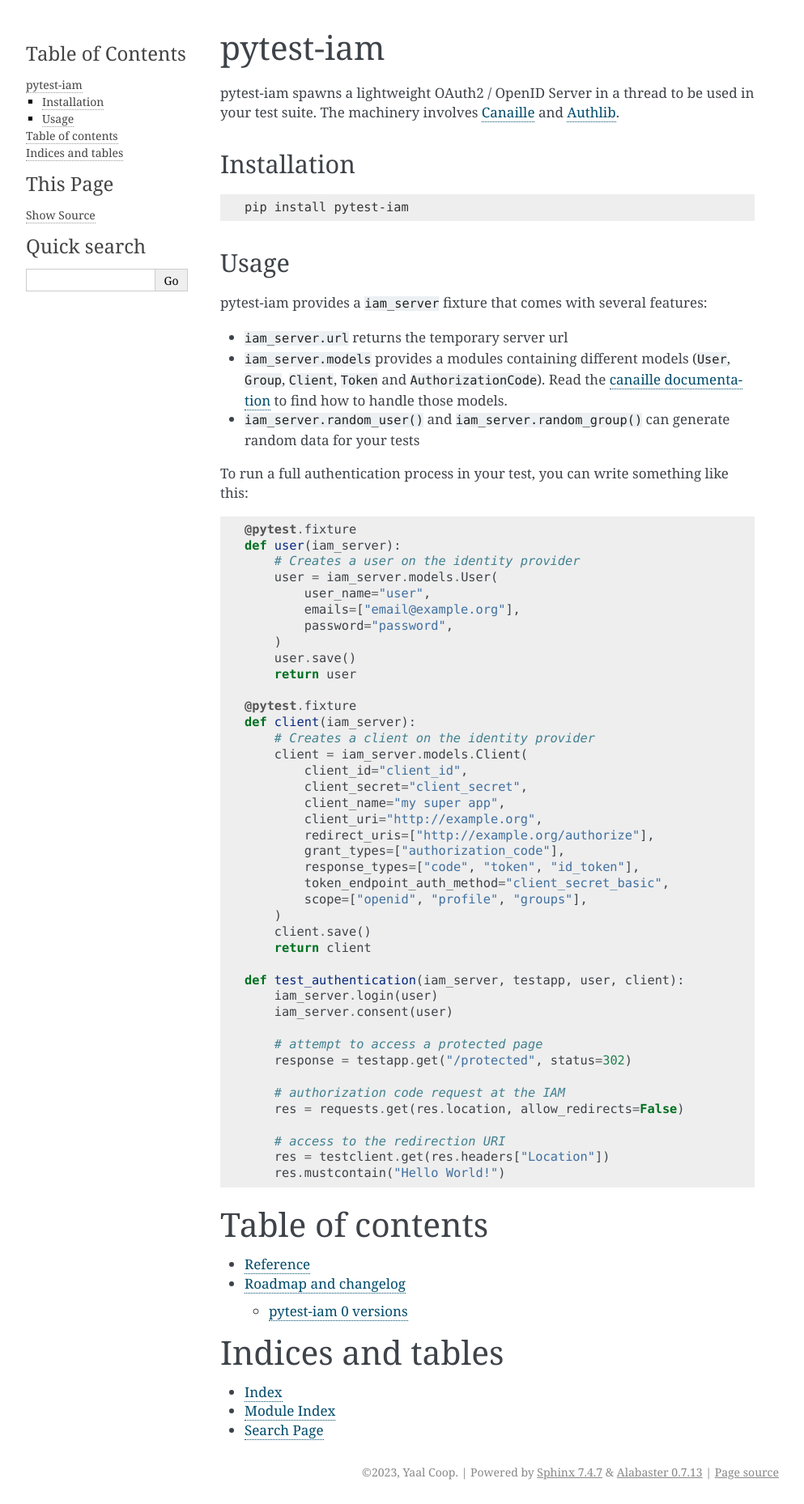
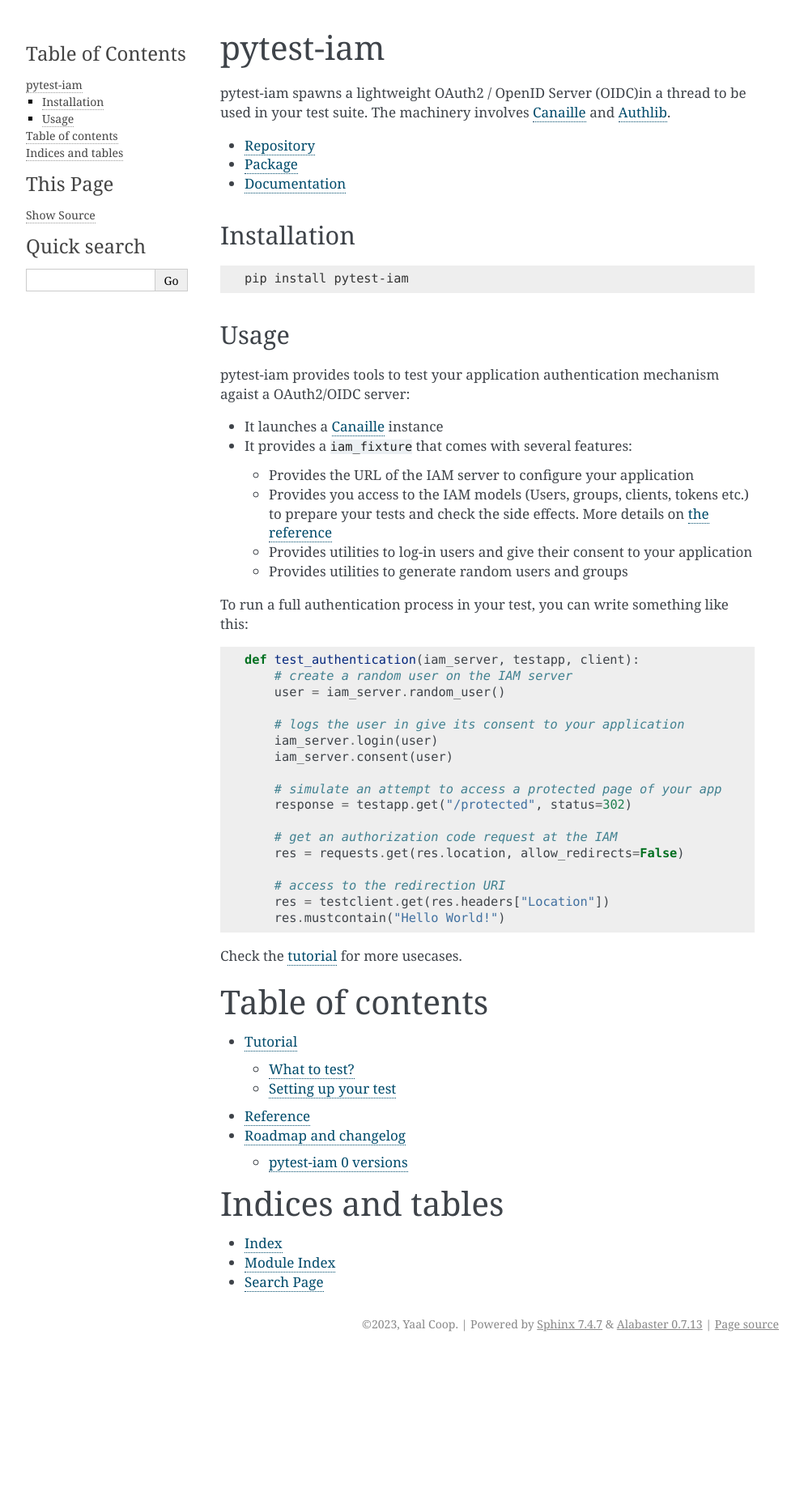
Before and after one commit to pytest-dev/pytest-iam, a Sphinx documentation site: the page built from doc/index.rst, in a window 1280 px wide. Shown: the whole page at 81% size, without its empty margins (148-1141 px from the left). Built offline with Sphinx 7.4.7, drawn with Linux system fonts in a browser that asks for light colours; after the commit the page ends 1675 px from its top, so only the background shows below that.

Commit message:
doc: tutorial draft

````diff
--- a/README.md
+++ b/README.md
@@ -1,8 +1,12 @@
 pytest-iam
 ==========
 
-pytest-iam spawns a lightweight OAuth2 / OpenID Server in a thread to be used in your test suite.
+pytest-iam spawns a lightweight OAuth2 / OpenID Server (OIDC)in a thread to be used in your test suite.
 The machinery involves [Canaille](https://canaille.yaal.coop) and [Authlib](https://authlib.org).
+
+- [Repository](https://gitlab.com/yaal-coop/pytest-iam)
+- [Package](https://pypi.org/project/pytest-iam)
+- [Documentation](https://pytest-iam.readthedocs.io)
 
 Installation
 ------------
@@ -14,54 +18,36 @@
 Usage
 -----
 
-pytest-iam provides a ``iam_server`` fixture that comes with several features:
+pytest-iam provides tools to test your application authentication mechanism agaist a OAuth2/OIDC server:
 
-- ``iam_server.url`` returns the temporary server url
-- ``iam_server.models`` provides a modules containing different models (``User``, ``Group``, ``Client``, ``Token`` and ``AuthorizationCode``). Read the [canaille documentation](https://canaille.readthedocs.io/en/latest/reference.html) to find how to handle those models.
-- ``iam_server.random_user()`` and ``iam_server.random_group()`` can generate random data for your tests
+- It launches a [Canaille](https://canaille.yaal.coop) instance
+- It provides a ``iam_fixture`` that comes with several features:
+    - Provides the URL of the IAM server to configure your application
+    - Provides you access to the IAM models (Users, groups, clients, tokens etc.) to prepare your tests and check the side effects.
+      More details on [the reference](https://pytest-iam.readthedocs.io/en/latest/reference.html)
+    - Provides utilities to log-in users and give their consent to your application
+    - Provides utilities to generate random users and groups
 
 To run a full authentication process in your test, you can write something like this:
 
 ```python
-@pytest.fixture
-def user(iam_server):
-    # Creates a user on the identity provider
-    user = iam_server.models.User(
-        user_name="user",
-        emails=["email@example.org"],
-        password="password",
-    )
-    user.save()
-    return user
+def test_authentication(iam_server, testapp, client):
+    # create a random user on the IAM server
+    user = iam_server.random_user()
 
-@pytest.fixture
-def client(iam_server):
-    # Creates a client on the identity provider
-    client = iam_server.models.Client(
-        client_id="client_id",
-        client_secret="client_secret",
-        client_name="my super app",
-        client_uri="http://example.org",
-        redirect_uris=["http://example.org/authorize"],
-        grant_types=["authorization_code"],
-        response_types=["code", "token", "id_token"],
-        token_endpoint_auth_method="client_secret_basic",
-        scope=["openid", "profile", "groups"],
-    )
-    client.save()
-    return client
-
-def test_authentication(iam_server, testapp, user, client):
+    # logs the user in give its consent to your application
     iam_server.login(user)
     iam_server.consent(user)
 
-    # attempt to access a protected page
+    # simulate an attempt to access a protected page of your app
     response = testapp.get("/protected", status=302)
 
-    # authorization code request at the IAM
+    # get an authorization code request at the IAM
     res = requests.get(res.location, allow_redirects=False)
 
     # access to the redirection URI
     res = testclient.get(res.headers["Location"])
     res.mustcontain("Hello World!")
 ```
+
+Check the [tutorial](https://pytest-iam.readthedocs.io/en/latest/tutorial.html) for more usecases.
--- a/doc/conf.py
+++ b/doc/conf.py
@@ -40,6 +40,8 @@
 intersphinx_mapping = {
     "python": ("https://docs.python.org/3", None),
     "canaille": ("https://canaille.readthedocs.io/en/latest/", None),
+    "flask": ("https://flask.palletsprojects.com/en/latest/", None),
+    "authlib": ("https://docs.authlib.org/en/latest/", None),
 }
 
 issues_uri = "https://gitlab.com/yaal/pytest_iam/-/issues/{issue}"
--- a/doc/index.rst
+++ b/doc/index.rst
@@ -8,6 +8,7 @@
 .. toctree::
    :maxdepth: 2
 
+   tutorial
    reference
    changelog
 
--- /dev/null
+++ b/doc/tutorial.rst
@@ -0,0 +1,79 @@
+Tutorial
+========
+
+What to test?
+-------------
+
+You will probably want to test the nominal authentication case for your application, i.e. the case when the users successfully logs in and give their consent to your application.
+However, the `OAuth2 <https://datatracker.ietf.org/doc/html/rfc6749>`_ and the `OpenID Connect <https://openid.net/specs/openid-connect-core-1_0.html>`_ specifications details how things might go wrong:
+
+The `OAuth2 error codes <https://datatracker.ietf.org/doc/html/rfc6749#section-4.1.2.1>`_:
+
+- invalid_request
+- unauthorized_client
+- access_denied
+- unsupported_response_type
+- invalid_scope
+- server_error
+- temporarily_unavailable
+
+The `OIDC error codes <https://openid.net/specs/openid-connect-core-1_0.html#AuthError>`_:
+
+- interaction_required
+- login_required
+- account_selection_required
+- consent_required
+- invalid_request_uri
+- invalid_request_object
+- request_not_supported
+- request_uri_not_supported
+- registration_not_supported
+
+You might or might not be interested in testing how your application behaves when it encounters those situations,
+depending on the situation and how much you trust the libraries that helps your application perform the authentication process.
+pytest-iam will help you set up some of those scenarios in your tests
+
+Setting up your test
+--------------------
+
+Users & groups
+~~~~~~~~~~~~~~
+
+You can use the available :class:`~canaille.core.models.User` and :class:`~canaille.core.models.Group` models to set up their
+IAM server for your tests. Optionnally you can put them in pytest fixtures so they are re-usable:
+
+
+.. code:: python
+
+    @pytest.fixture
+    def user(iam_server):
+        user = iam_server.models.User(
+            user_name="user",
+            emails=["email@example.org"],
+            password="password",
+        )
+        user.save()
+        return user
+
+    @pytest.fixture
+    def group(iam_server, user):
+        user = iam_server.models.Group(
+            display_name="group",
+            members=[user],
+        )
+        user.save()
+        return user
+
+If you don't care about the data your users and group, you can use the available random generation utilities.
+
+.. code:: python
+
+    @pytest.fixture
+    def user(iam_server):
+        return iam_server.random_user()
+
+    @pytest.fixture
+    def group(iam_server, user):
+        group = iam_server.random_group()
+        group.members = group.members + [user]
+        return group
````
Also changed, not shown: pytest_iam/__init__.py (+16 -1 lines).
